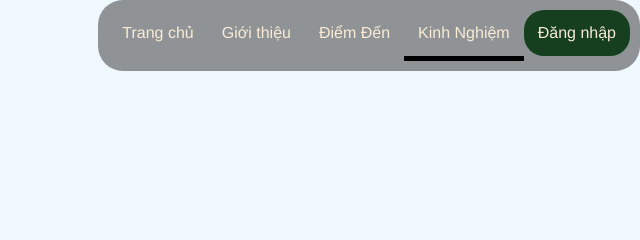
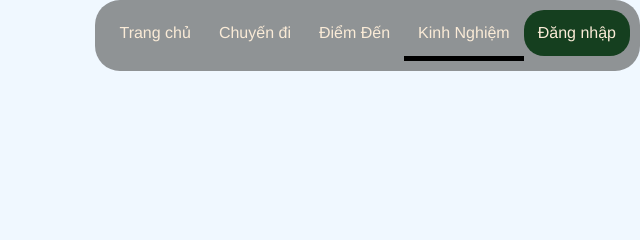
Before and after one commit to tranMinhTien2k3/BTL_XayDungUngDungWeb_N05, a website: page src/views/exp.html in a window 1280 px wide. Shown: the top 240 px of the page, 640-1280 px from the left. Drawn offline with Linux system fonts and the light colour scheme; files that its build step writes are made by us from their sources.

Commit message:
rename title giới thiệu -> chuyến đi

```diff
--- a/src/views/exp.html
+++ b/src/views/exp.html
@@ -16,7 +16,7 @@
         <div class="nav">
             <ul>
                 <li><a href="/home">Trang chủ</a></li>
-                <li><a href="/introduce">Giới thiệu</a></li>
+                <li><a href="/introduce">Chuyến đi</a></li>
                 <li><a href="/location">Điểm Đến</a></li>
                 <li><a class="active" href="/experience">Kinh Nghiệm</a></li>
                 <li><a class="act" href="/login_register">Đăng nhập</a></li>
```
Also changed, not shown: src/views/intro.html (+1 -1 lines), src/views/loca.html (+1 -1 lines), src/views/main.html (+1 -1 lines).
